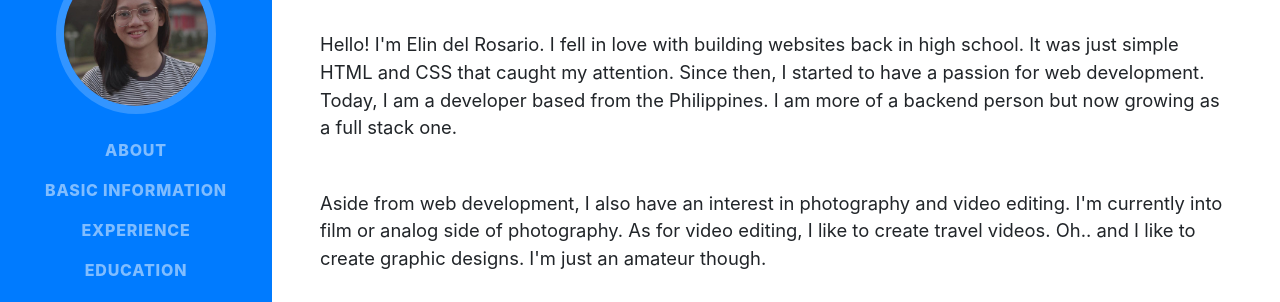
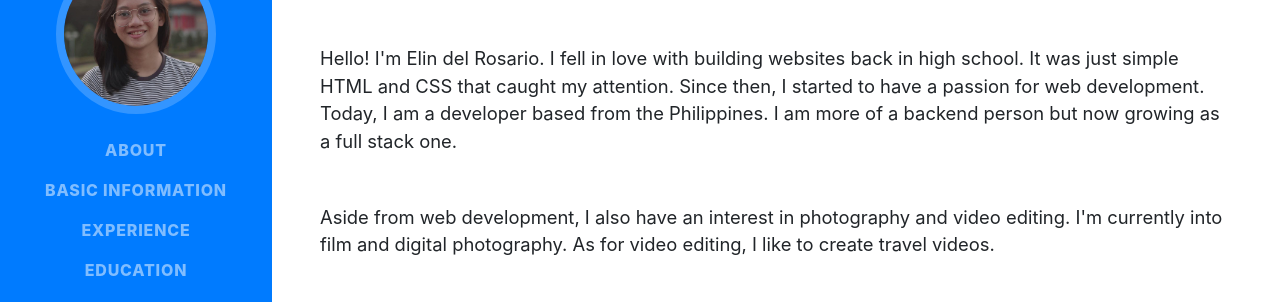
Before and after one commit to elindelrosario/elindelrosario.github.io, a website with bundled scripts: page index.html in a window 1280 px wide. Shown: the part 262-564 px from the top of the page. Built offline with nearby package versions, Linux system fonts and the light colour scheme; a web font is replaced by a local one.

Commit message:
Update index.html

```diff
--- a/index.html
+++ b/index.html
@@ -104,10 +104,8 @@
           </p>
           <p class="lead mb-5">
             Aside from web development, I also have an interest in photography
-            and video editing. I'm currently into film or analog side of
+            and video editing. I'm currently into film and digital
             photography. As for video editing, I like to create travel videos.
-            Oh.. and I like to create graphic designs. I'm just an amateur
-            though.
           </p>
           <div class="social-icons">
             <a href="https://linkedin.com/in/elindelrosario" target="_blank">
```
